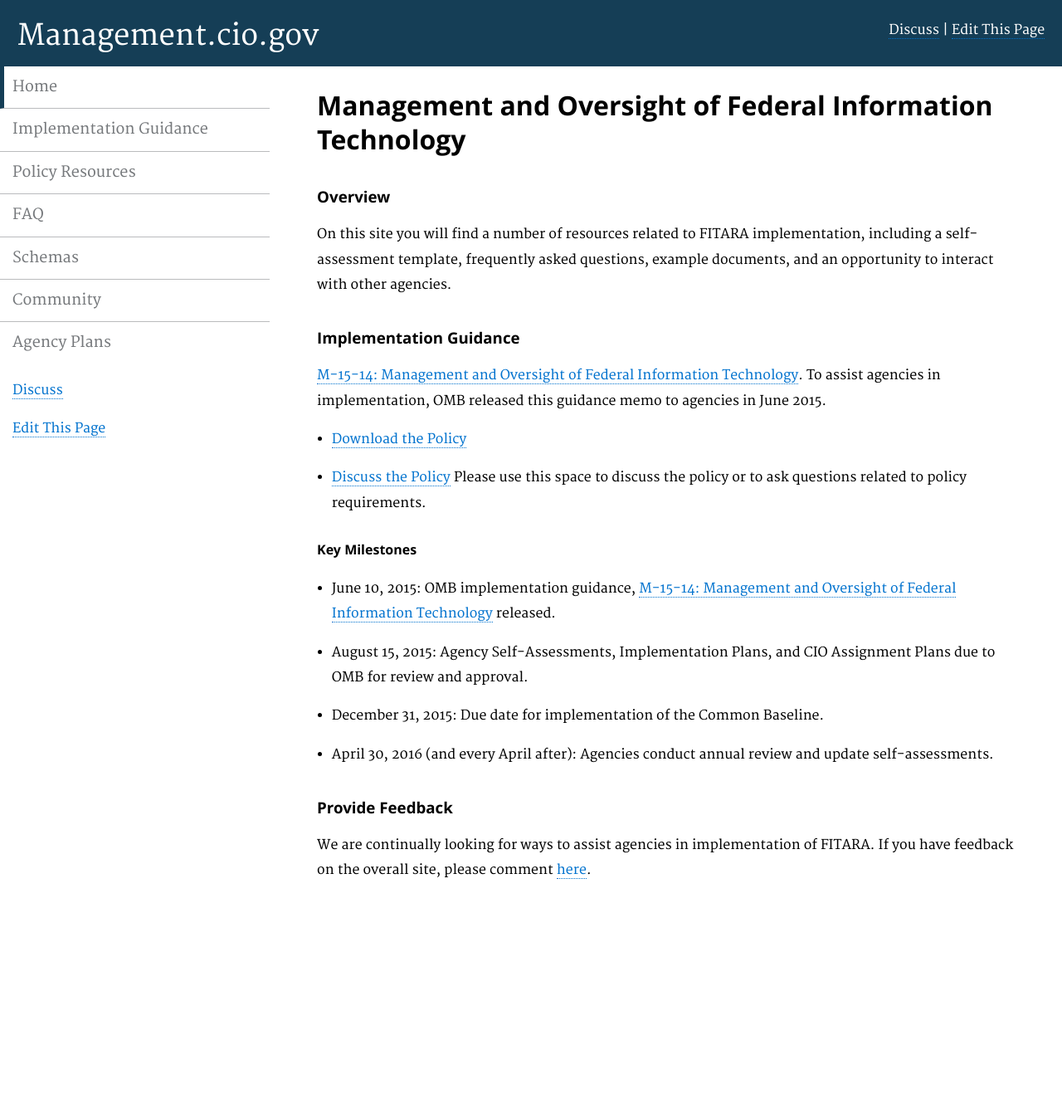
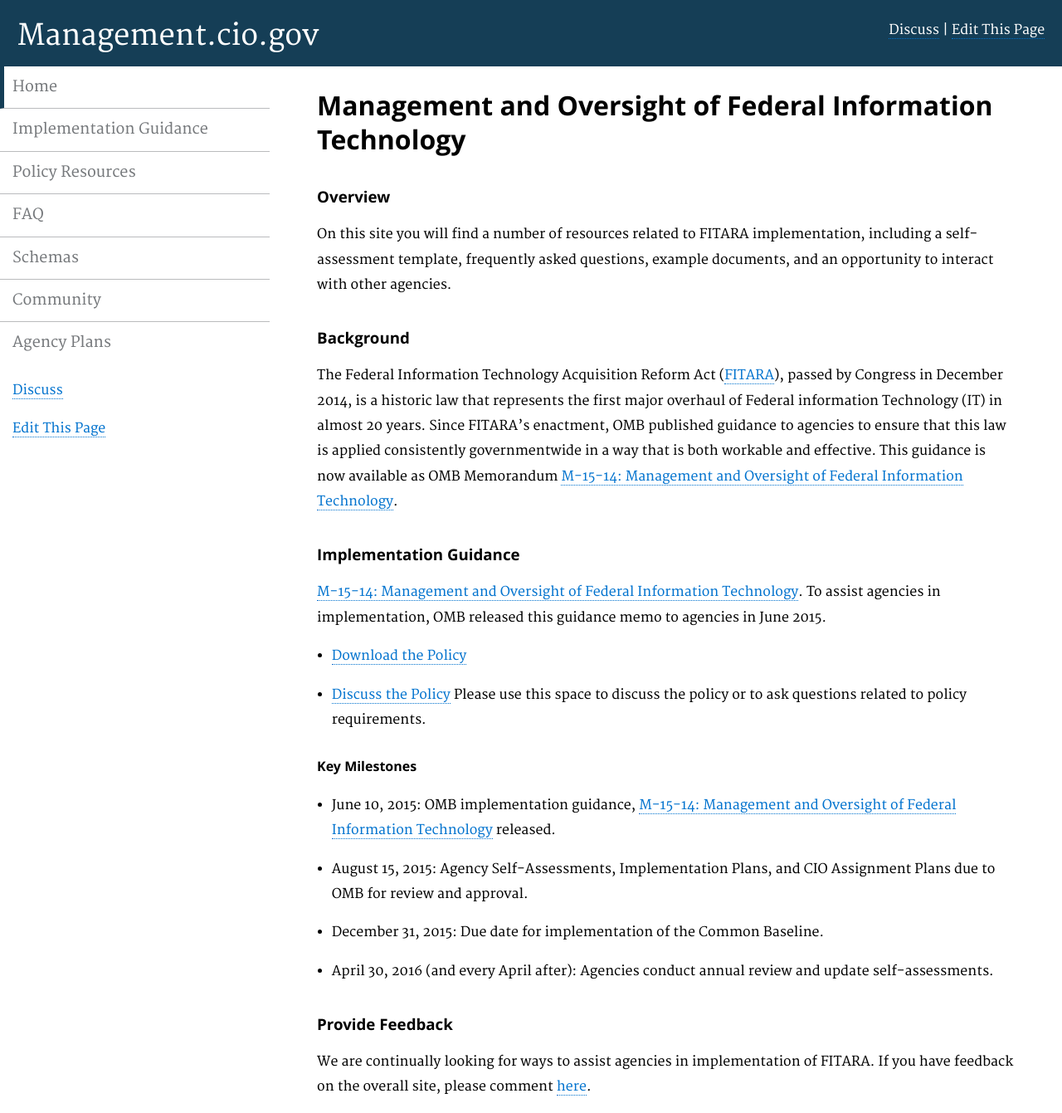
Before and after one commit to WhiteHouse/CIOmanagement, a Jekyll site: the page built from pages/index.md, in a window 1280 px wide and 1341 px high. Shown: the whole window at 83% size. Built offline with Jekyll 4.4.1, drawn with Linux system fonts in a browser that asks for light colours.

Commit message:
Correction to index.md to include background

```diff
--- a/pages/index.md
+++ b/pages/index.md
@@ -9,6 +9,11 @@ description: FITARA Implementation
 ### Overview
 
 On this site you will find a number of resources related to FITARA implementation, including a self-assessment template, frequently asked questions, example documents, and an opportunity to interact with other agencies.
+
+
+### Background
+
+The Federal Information Technology Acquisition Reform Act ([FITARA](https://www.congress.gov/113/plaws/publ291/PLAW-113publ291.pdf#page=148%5D)), passed by Congress in December 2014, is a historic law that represents the first major overhaul of Federal information Technology (IT) in almost 20 years. Since FITARA’s enactment, OMB published guidance to agencies to ensure that this law is applied consistently governmentwide in a way that is both workable and effective. This guidance is now available as OMB Memorandum [M-15-14: Management and Oversight of Federal Information Technology](https://www.whitehouse.gov/sites/default/files/omb/memoranda/2015/m-15-14.pdf).
 
 
 ### Implementation Guidance
```
